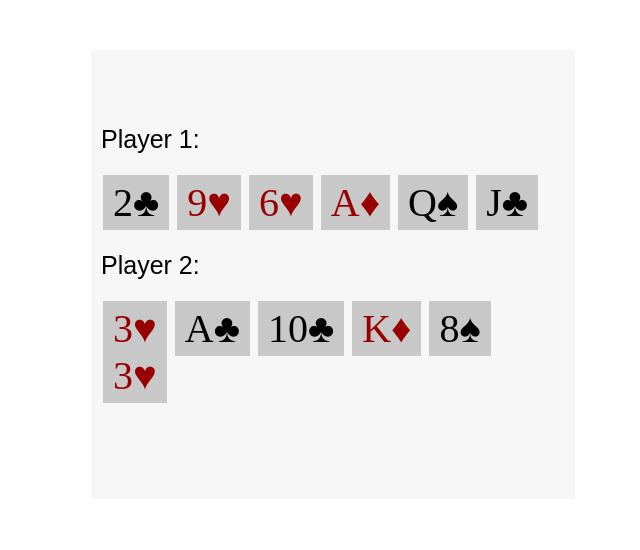
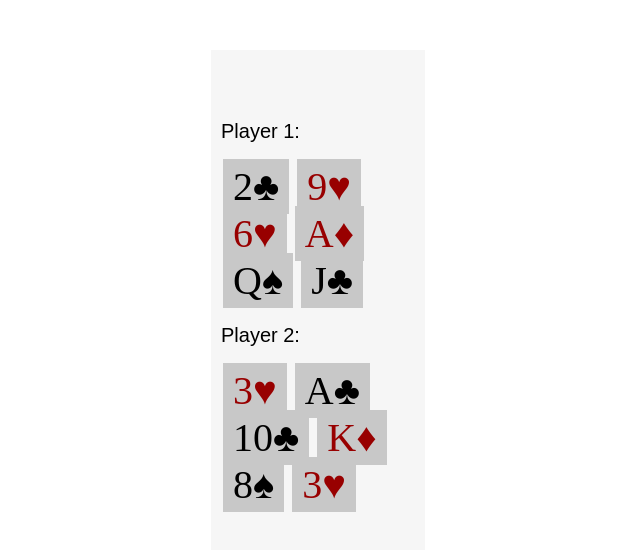
Before and after one commit to Aleksandr0607/Homework_task_2_week1, a plain HTML site: page index.html in a window 1280 px wide. Shown: the whole page, without its empty margins (297-937 px from the left). Drawn offline with Linux system fonts and the light colour scheme.

Commit message:
task2_finish

```diff
--- a/design.css
+++ b/design.css
@@ -1,7 +1,7 @@
 .main_body {
     background-color: rgb(246, 246, 246);
     padding: 50px 20px 100px 10px;
-    margin: 50px 400px auto 380px;
+    margin: 50px 550px 10px 500px;
 }
 
 .first_line p,
@@ -23,6 +23,6 @@
 
 .player_1,
 .player_2 {
-    font-size: 25px;
+    font-size: 20px;
     font-family: Arial, Helvetica, sans-serif;
 }
```
